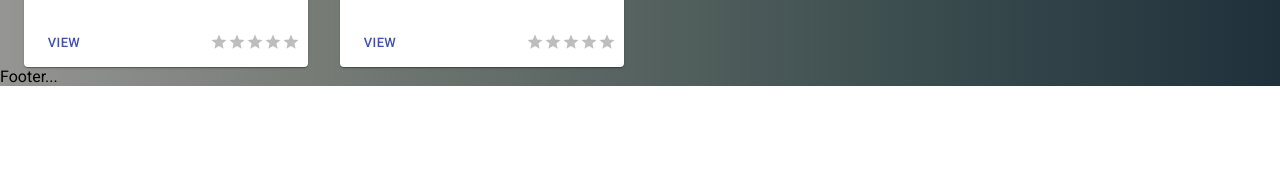
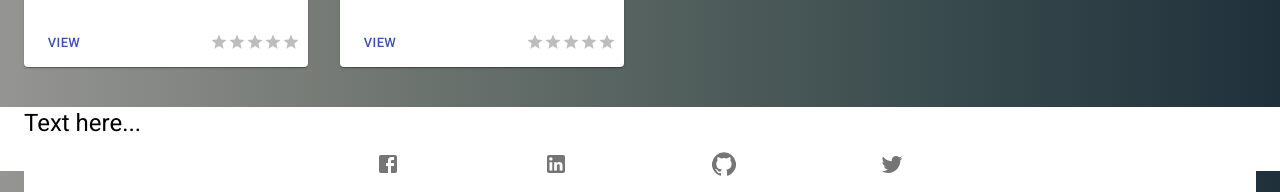
Before and after one commit to grytsalex/bookMant, a React app: page / in a window 1280 px wide. Shown: the part 776-968 px from the top of the page. Before the commit the page ends 862 px from the top, so only its background shows below. Built offline with nearby package versions, Linux system fonts and the light colour scheme.

Commit message:
add footer

```diff
--- a/src/App.jsx
+++ b/src/App.jsx
@@ -1,9 +1,10 @@
 import React from "react";
 import { useSelector, useDispatch } from "react-redux";
-import { addBook, deleteBook } from "./reducers/rootReducer";
+// import { addBook, deleteBook } from "./reducers/rootReducer";
 import { SearchField } from "./components/Search";
 import { Logo } from "./components/Logo";
 import { Table } from "./components/Table";
+import { AboutFooter } from "./components/About";
 
 export default function App() {
   const books = useSelector(
@@ -25,7 +26,9 @@ export default function App() {
       <div className="main-table">
         <Table books={books} />
       </div>
-      <div className="footer">Footer...</div>
+      <div className="footer">
+        <AboutFooter/>
+      </div>
     </div>
   );
 }
--- /dev/null
+++ b/src/components/About/AboutFooter.jsx
@@ -0,0 +1,52 @@
+import React, { useState } from "react";
+import {
+  Typography,
+  BottomNavigationAction,
+  BottomNavigation,
+  Container,
+} from "@material-ui/core";
+import GitHubIcon from "@material-ui/icons/GitHub";
+import TwitterIcon from "@material-ui/icons/Twitter";
+  import LinkedInIcon from "@material-ui/icons/LinkedIn";
+  import FacebookIcon from "@material-ui/icons/Facebook";
+import { useStyles } from "../../styles";
+
+export const AboutFooter = () => {
+  const [value, setValue] = useState(null);
+  const classes = useStyles();
+
+  return (
+    <Container>
+      <Typography variant="h5">Text here...</Typography>
+      <BottomNavigation
+        value={value}
+        onChange={(event, newValue) => {
+          setValue(newValue);
+        }}
+        showLabels={false}
+        className={classes.footer}
+      >
+        <BottomNavigationAction
+          value="facebook"
+          label="Facebook"
+          icon={<FacebookIcon />}
+        />
+        <BottomNavigationAction
+          value="linkedin"
+          label="LinkedIn"
+          icon={<LinkedInIcon />}
+        />
+        <BottomNavigationAction
+          value="github"
+          label="GitHub"
+          icon={<GitHubIcon />}
+        />
+        <BottomNavigationAction
+          value="twitter"
+          label="Twitter"
+          icon={<TwitterIcon />}
+        />
+      </BottomNavigation>
+    </Container>
+  );
+};
--- /dev/null
+++ b/src/components/About/index.js
@@ -0,0 +1 @@
+export { AboutFooter } from './AboutFooter'
--- a/src/styles/index.less
+++ b/src/styles/index.less
@@ -30,3 +30,10 @@ body {
     display: flex;
     align-items: flex-end;
 }
+
+.footer {
+    margin-top: 40px;
+    width: 100%;
+    height: 4em;
+    background-color: #fff;
+}
```
